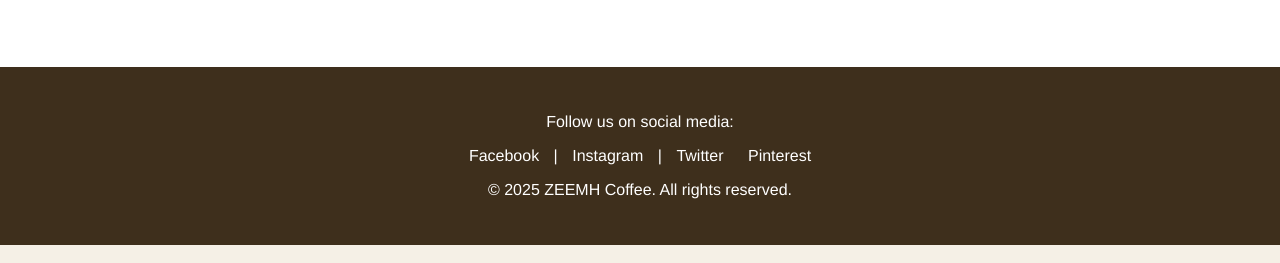
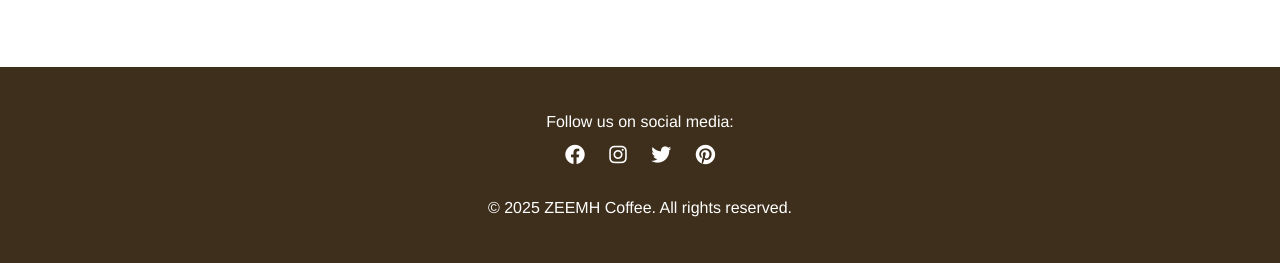
Before and after one commit to ingjosemiller/ingjosemiller.github.io, a plain HTML site: page index.html in a window 1280 px wide. Shown: the part 875-1138 px from the top of the page. Drawn offline with Linux system fonts and the light colour scheme.

Commit message:
icons social media

```diff
--- a/index.html
+++ b/index.html
@@ -5,6 +5,7 @@
   <meta charset="UTF-8" />
   <meta name="viewport" content="width=device-width, initial-scale=1.0"/>
   <title>ZEEMH Coffee</title>
+  <link rel="stylesheet" href="https://cdnjs.cloudflare.com/ajax/libs/font-awesome/6.4.0/css/all.min.css">
   <style>
     body {
       font-family: 'Helvetica Neue', sans-serif;
@@ -120,10 +121,15 @@
 
   <footer>
     <p>Follow us on social media:</p>
-    <a href="https://facebook.com/">Facebook</a> |
+    <!--<a href="https://facebook.com/">Facebook</a> |
     <a href="https://instagram.com/">Instagram</a> |
-    <a href="https://twitter.com">Twitter</a>
-    <a href="https://www.pinterest.com">Pinterest</a>
+    <a href="https://twitter.com">Twitter</a> |
+    <a href="https://www.pinterest.com">Pinterest</a>-->
+    <a href="https://facebook.com"><i class="fab fa-facebook fa-lg"></i></a>
+    <a href="https://instagram.com"><i class="fab fa-instagram fa-lg"></i></a>
+    <a href="https://twitter.com"><i class="fab fa-twitter fa-lg"></i></a>
+    <a href="https://www.pinterest.com"><i class="fab fa-pinterest fa-lg"></i></a>
+    <br><br>
     <p>&copy; 2025 ZEEMH Coffee. All rights reserved.</p>
   </footer>
 </body>
```
